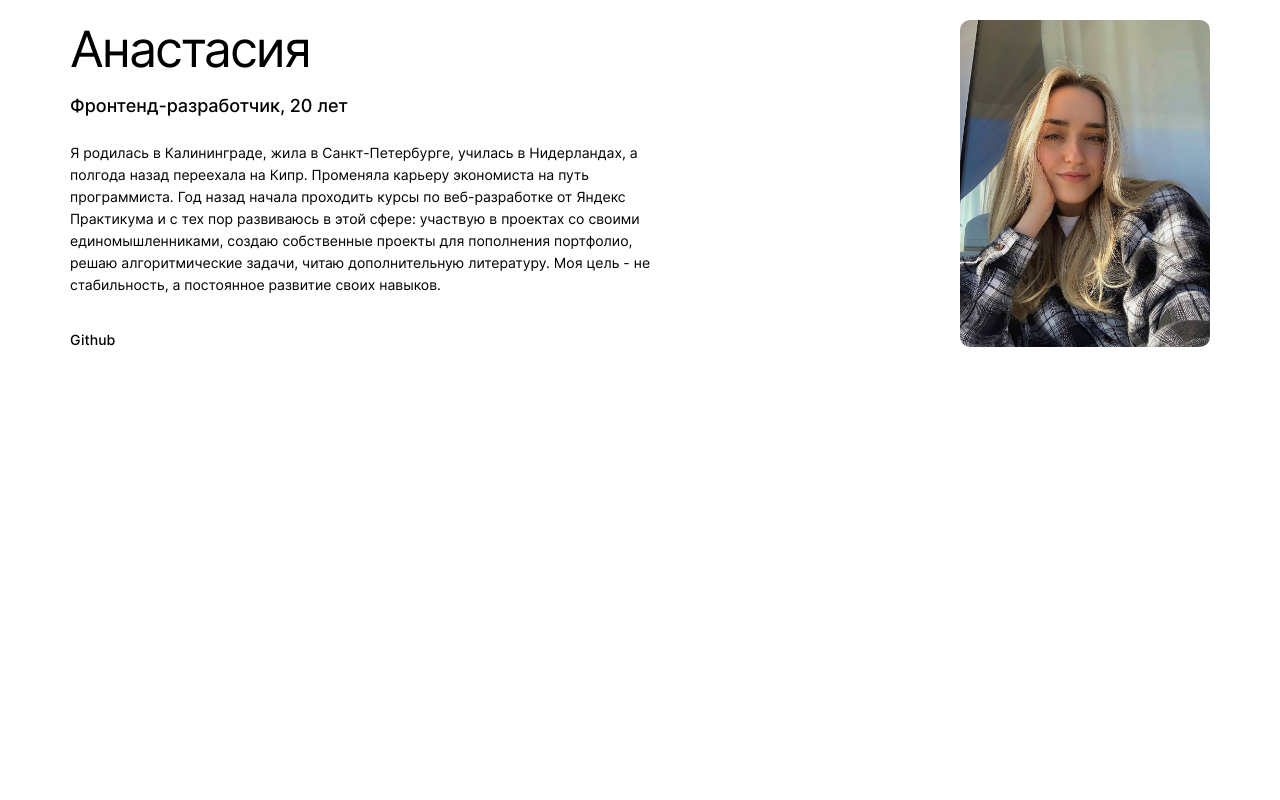
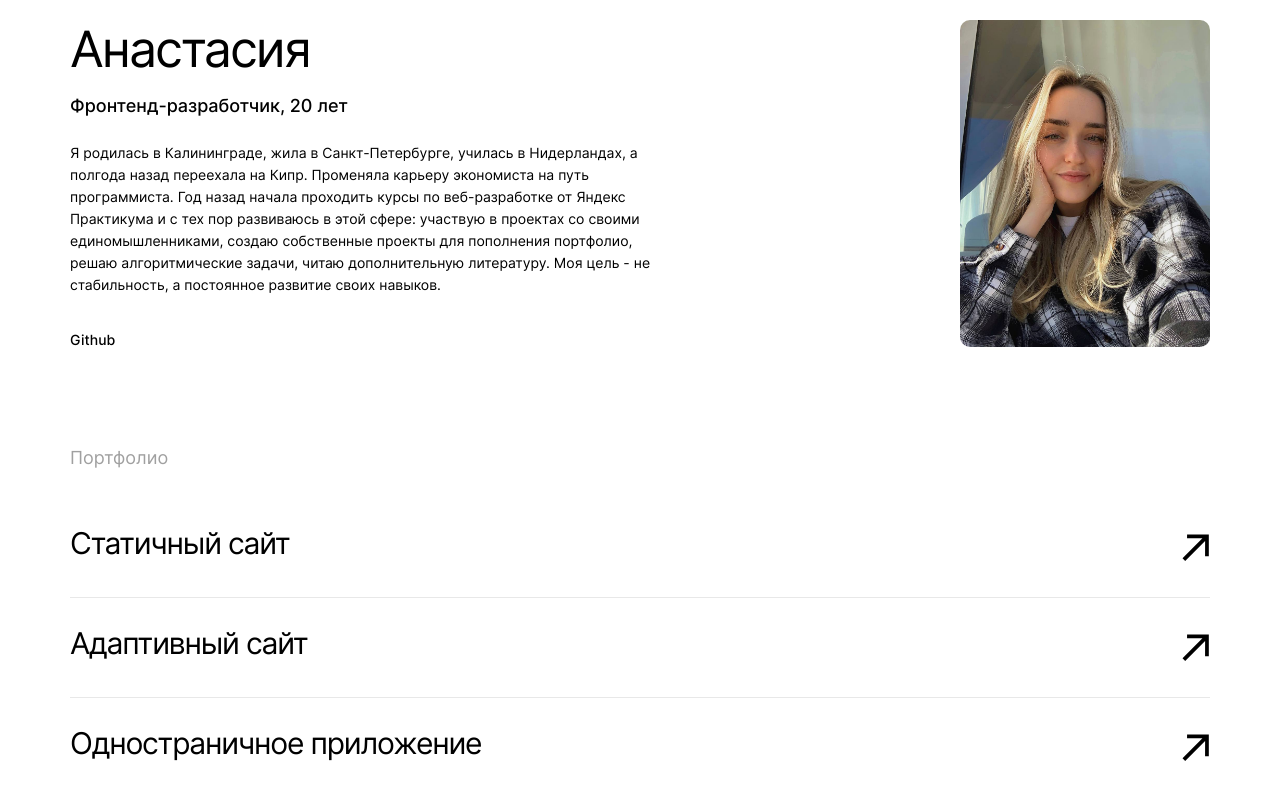
Before and after one commit to muravevanastya/movies-explorer-frontend, a React (Create React App) app: page / in a window 1280 px wide. Shown: the part 2101-2901 px from the top of the page. Before the commit the page ends 2549 px from the top, so only its background shows below. Built offline with nearby package versions, Linux system fonts and the light colour scheme.

Commit message:
сверстала блок "портфолио"

```diff
--- a/src/components/Main/Main.jsx
+++ b/src/components/Main/Main.jsx
@@ -2,6 +2,7 @@ import Promo from "../Promo/Promo";
 import AboutProject from "../AboutProject/AboutProject";
 import Techs from "../Techs/Techs";
 import AboutMe from "../AboutMe/AboutMe";
+import Portfolio from "../Portfolio/Portfolio";
 
 function Main() {
   return (
@@ -10,6 +11,7 @@ function Main() {
       <AboutProject />
       <Techs />
       <AboutMe />
+      <Portfolio />
     </main>
   )
 }
--- /dev/null
+++ b/src/components/Portfolio/Portfolio.css
@@ -0,0 +1,54 @@
+.portfolio {
+  /* width: calc(100% - 70px * 2); */
+  display: flex;
+  flex-direction: column;
+  align-items: center;
+}
+
+.portfolio__title {
+  width: calc(100% - 70px * 2);
+  font-weight: 400;
+  font-size: 18px;
+  line-height: 20px;
+  color: #A0A0A0;
+  margin-bottom: 50px;
+}
+
+.portfolio__list {
+  width: calc(100% - 70px * 2);
+  list-style: none;
+  margin-bottom: 125px;
+}
+
+.portfolio__list-item {
+  border-bottom: 1px solid #E8E8E8;
+  padding-bottom: 19px;
+  margin-top: 20px;
+}
+
+.portfolio__list-item:last-of-type {
+  border-bottom: none;
+}
+
+.portfolio__list-item:first-of-type {
+  margin-top: 0;
+}
+
+.portfolio__list-item-link {
+  text-decoration: none;
+  display: flex;
+  justify-content: space-between;
+}
+
+.portfolio__list-item-link-text {
+  font-weight: 400;
+  font-size: 30px;
+  line-height: 50px;
+  letter-spacing: -0.04em;
+  color: #000000;
+}
+
+.portfolio__list-item-link-img {
+  width: 29px;
+  height: 60px;
+}
--- /dev/null
+++ b/src/components/Portfolio/Portfolio.jsx
@@ -0,0 +1,32 @@
+import './Portfolio.css'
+import arrow from '../../images/arrow.svg';
+
+function Portfolio() {
+  return (
+    <section className='portfolio'>
+      <h4 className='portfolio__title'>Портфолио</h4>
+      <ul className='portfolio__list'>
+        <li className='portfolio__list-item'>
+          <a className='portfolio__list-item-link' href='#'>
+            <p className='portfolio__list-item-link-text'>Статичный сайт</p>
+            <img className='portfolio__list-item-link-img' src={arrow} alt='Стрелка' />
+          </a>
+        </li>
+        <li className='portfolio__list-item'>
+          <a className='portfolio__list-item-link' href='#'>
+            <p className='portfolio__list-item-link-text'>Адаптивный сайт</p>
+            <img className='portfolio__list-item-link-img' src={arrow} alt='Стрелка' />
+          </a>
+        </li>
+        <li className='portfolio__list-item'>
+          <a className='portfolio__list-item-link' href='#'>
+            <p className='portfolio__list-item-link-text'>Одностраничное приложение</p>
+            <img className='portfolio__list-item-link-img' src={arrow} alt='Стрелка' />
+          </a>
+        </li>
+      </ul>
+    </section>
+  )
+}
+
+export default Portfolio;
```
Also changed, not shown: src/images/arrow.svg (added).
